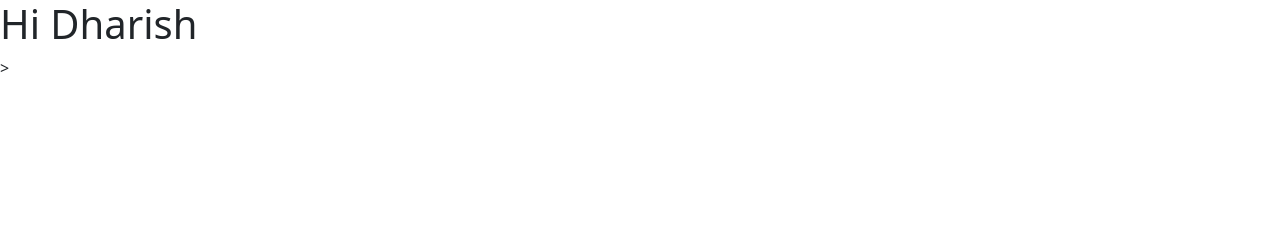
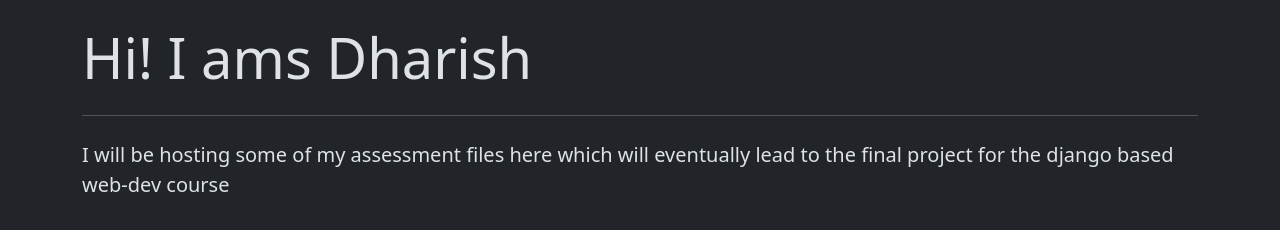
Before and after one commit to GaneshVetri/ganeshvetri.github.io, a plain HTML site: page dharish/dharish.html in a window 1280 px wide. Drawn offline with nearby package versions, Linux system fonts and the light colour scheme.

Commit message:
Initial Entry

```diff
--- a/dharish/dharish.html
+++ b/dharish/dharish.html
@@ -1,11 +1,18 @@
 <!DOCTYPE html>
-<html lang = "en">
+<html lang = "en" data-bs-theme="dark">
 <head>
 	<link href="https://cdn.jsdelivr.net/npm/bootstrap@5.3.1/dist/css/bootstrap.min.css" rel="stylesheet" integrity="sha384-4bw+/aepP/YC94hEpVNVgiZdgIC5+VKNBQNGCHeKRQN+PtmoHDEXuppvnDJzQIu9" crossorigin="anonymous">
 	<title> Mr Dharish</title>
-	<h1>Hi Dharish</h1>>
+</head>
+<body>
+	<br>
+<div class="container">
+	<div class="Jumbotron">
+		<h1 class="display-4">Hi! I ams Dharish</h1>
+		<hr class="my-4">
+		<p class="lead">I will be hosting some of my assessment files here which will eventually lead to the final project for the django based web-dev course </p>
+	</div>
+	</div>
 
-
-
- </head>
+</body>
 </html>
```
